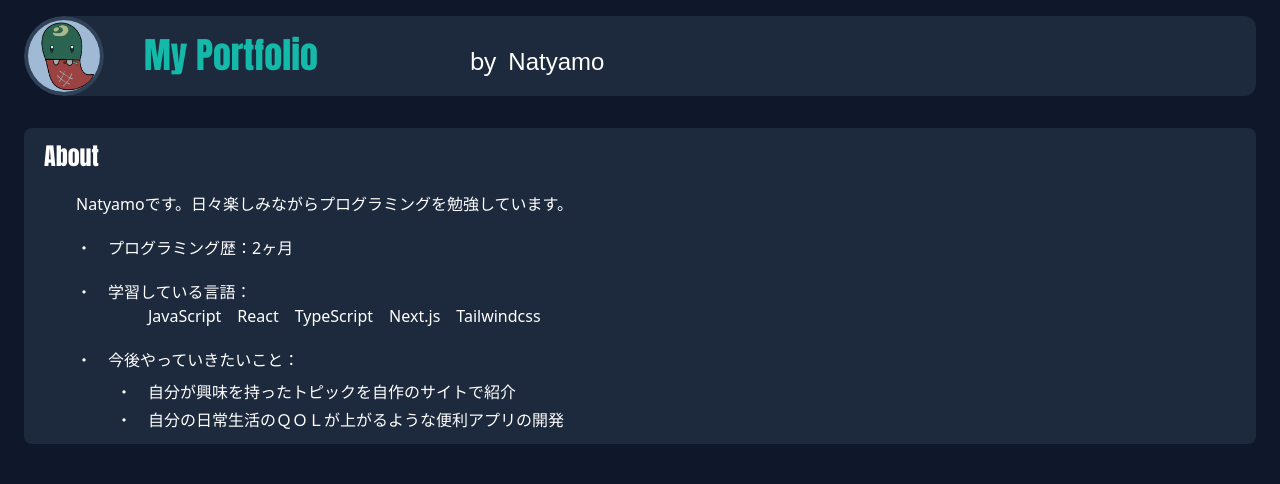
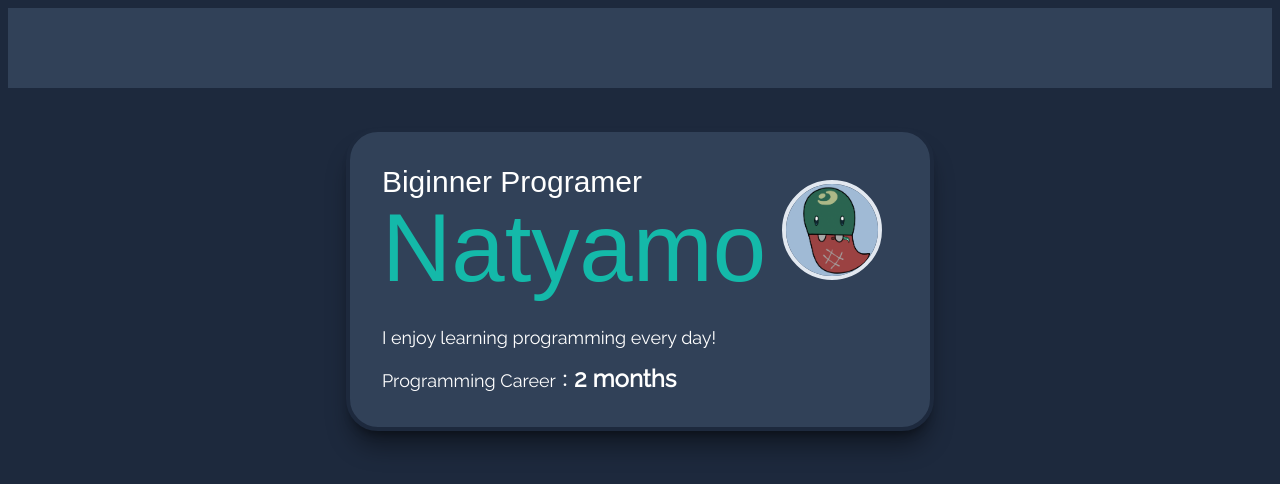
Before and after one commit to Natyamo/My-Portfolio, a Next.js app: page / in a window 1280 px wide. Shown: the top 484 px of the page. Built offline with nearby package versions, Linux system fonts and the light colour scheme; a web font is replaced by a local one.

Commit message:
ChangeTopTitle

```diff
--- a/src/app/layout.tsx
+++ b/src/app/layout.tsx
@@ -1,5 +1,5 @@
 import type { Metadata } from "next";
-import { Anton, Darumadrop_One } from "next/font/google";
+import { Anton, Darumadrop_One, Raleway } from "next/font/google";
 import "@/styles/globals.css";
 
 export const metadata: Metadata = {
@@ -9,7 +9,7 @@ export const metadata: Metadata = {
 
 //google fonts settings
 const anton = Anton({
-  weight: "400",
+  weight: ["400"],
   subsets: ["latin"],
   variable: "--font-anton",
 });
@@ -20,6 +20,12 @@ const darumadrop1 = Darumadrop_One({
   variable: "--font-daruma1",
 });
 
+const raleway = Raleway({
+  weight: ["400"],
+  subsets: ["latin"],
+  variable: "--font-raleway",
+});
+
 export default function RootLayout({
   children,
 }: Readonly<{
@@ -27,7 +33,7 @@ export default function RootLayout({
 }>) {
   return (
     <html lang="ja">
-      <body className={`${anton.variable} ${darumadrop1.variable} font-sans antialiased bg-slate-900 text-white`}
+      <body className={`${anton.variable} ${darumadrop1.variable} ${raleway.variable} font-sans antialiased bg-slate-800 text-white`}
       >
         {children}
       </body>
--- a/src/app/page.tsx
+++ b/src/app/page.tsx
@@ -1,19 +1,14 @@
 import Image from "next/image";
-import "@/styles/globals.css"
-import TitleIcon from "@/components/TitleName/TitleIcon";
-import { MyProfileText } from "@/components/MyProfile/MyProfileText";
-
+import "@/styles/globals.css";
+import TopProfile from "@/components/TopProfile/TopProfile";
 
 export default function Home() {
-  const langs = ["JavaScript", "React", "TypeScript", "Next.js", "Tailwindcss"]
   return (
     <div>
-      <header className="px-6 py-4">
-        <TitleIcon name="Natyamo" />
-      </header>
-      <main className="px-6 py-4">
-        <MyProfileText name="Natyamo" career={2} langs={langs}/>
-      </main>
+      <div className="bg-slate-700 py-10 m-2"></div>
+      <div className="flex justify-center items-center py-8 m-2">
+        <TopProfile name="Natyamo" career={2} />
+      </div>
     </div>
   );
 }
--- a/src/components/MyProfile/MyProfileText.tsx
+++ b/src/components/MyProfile/MyProfileText.tsx
@@ -1,25 +1,14 @@
-import { TextProps } from "@/types/type";
+import { TopProps } from "@/types/type";
 import { FC } from "react";
 import "@/styles/globals.css"
 
-export const MyProfileText: FC<TextProps> = props => {
+export const MyProfileText: FC<TopProps> = props => {
     const { name, career, langs } = props;
 
-    const getMonthOrYear = (career?: number)=> {
-        if (career === undefined) return "不明";
-        if (career < 12) return `${career}ヶ月`;
-        const year = Math.floor(career / 12);
-        if (career < 24) return `${year}年`;
-        return `${year}年以上`;
-    }
+
     return (
-        <div className=" bg-slate-800 rounded-lg">
-            <div className="px-5 py-3">
-                <h2 className="text-2xl font-anton">About</h2>
-                <p className="mt-5 mx-8">{name}です。日々楽しみながらプログラミングを勉強しています。</p>
-                <div className="mx-8">
-                    <p className="mt-5">・　プログラミング歴：{getMonthOrYear(career)}</p>
-                    <div>
+        <div>
+            <div>
                         <p className="mt-5">・　学習している言語：</p>
                         <div className="flex mx-18 space-x-4">
                             {langs?.map((lang, index) => (
@@ -31,10 +20,8 @@ export const MyProfileText: FC<TextProps> = props => {
                         <p className="mt-5">・　今後やっていきたいこと：</p>
                         <ul className="mt-2 mx-10">
                             <li>・　自分が興味を持ったトピックを自作のサイトで紹介</li>
-                            <li className="mt-1">・　自分の日常生活のＱＯＬが上がるような便利アプリの開発</li>
+                            <li className="mt-1">・　自分の日常生活の QOL <small>( Quality Of Life )</small> が上がるような便利アプリの開発</li>
                         </ul>
-                    </div>
-                </div>
             </div>
         </div>
     );
--- a/src/components/TitleName/TitleIcon.tsx
+++ /dev/null
@@ -1,25 +0,0 @@
-import Image from "next/image";
-import TitleText from "./TitleText";
-import { TextProps } from "@/types/type";
-import { FC } from "react";
-import "@/styles/globals.css"
-
-const TitleIcon: FC<TextProps> = props => {
-    return (
-        <div className="flex items-center gap-x-10 bg-slate-800 rounded-l-[40px] rounded-r-xl h-20 overflow-hidden">
-            <div className="w-20 h-20 rounded-full overflow-hidden">
-                <Image
-                    src="/TitleIcon.png"
-                    alt="My-Icon"
-                    width={80}
-                    height={80}
-                    className="rounded-full object-cover border-4 border-slate-700
-                     transition delay-150 duration-500 hover:scale-110"
-                />
-            </div>
-            <TitleText name="Natyamo" />
-        </div>
-    )
-}
-
-export default TitleIcon;
--- a/src/components/TitleName/TitleText.tsx
+++ /dev/null
@@ -1,18 +0,0 @@
-import React, { Children, FC } from "react";
-import "@/styles/globals.css";
-import { TextProps } from "@/types/type";
-
-const TitleText: FC<TextProps> = props => {
-    const { name } = props;
-    return (
-        <h1 className="relative">
-            <span className="text-4xl font-anton mr-35 animate-gradatecolor">My Portfolio</span>
-            <span className="text-2xl">
-                <span className="mx-3">by</span>
-                <span className="font-daruma1">{name}</span>
-            </span>
-        </h1>
-    )
-}
-
-export default TitleText;
--- /dev/null
+++ b/src/components/TopProfile/TopIcon.tsx
@@ -0,0 +1,21 @@
+import Image from "next/image";
+import { FC } from "react";
+import "@/styles/globals.css"
+
+const TopIcon: FC = props => {
+    return (
+        <div className="p-2">
+            <div className="p-2 overflow-hidden">
+                <Image
+                    src="/TitleIcon.png"
+                    alt="My-Icon"
+                    width={100}
+                    height={100}
+                    className="rounded-full object-cover border-4 border-slate-200 transition delay-150 duration-500 hover:scale-110"
+                />
+            </div>
+        </div>
+    )
+}
+
+export default TopIcon;
--- /dev/null
+++ b/src/components/TopProfile/TopProfile.tsx
@@ -0,0 +1,25 @@
+import React, { FC } from "react";
+import "@/styles/globals.css";
+import { TopProps } from "@/types/type";
+import TopTitle from "./TopTitle";
+import TopIcon from "./TopIcon";
+import TopText from "./TopText";
+
+
+const TopProfile: FC<TopProps> = props => {
+    const { name, career } = props;
+
+    return (
+        <div>
+            <section className="bg-slate-700 p-8 rounded-4xl border-4 border-slate-800 shadow-xl/40">
+                <div className="flex">
+                    <TopTitle name={name} />
+                    <TopIcon />
+                </div>
+                <TopText career={career} />
+            </section>
+        </div>
+    );
+}
+
+export default TopProfile;
--- /dev/null
+++ b/src/components/TopProfile/TopText.tsx
@@ -0,0 +1,24 @@
+import { TopProps } from "@/types/type";
+import { FC } from "react";
+import "@/styles/globals.css";
+
+const TopText: FC<TopProps> = props => {
+    const { career } = props;
+
+    const getMonthOrYear = (career?: number)=> {
+        if (career === undefined) return "undefined";
+        if (career < 12) return `${career} months`;
+        const year = Math.floor(career / 12);
+        if (career < 24) return `${year} year`;
+        return `${year} years`;
+    }
+
+    return (
+        <div className="mt-7 text-[18px] font-raleway">
+            <p>I enjoy learning programming every day!</p>
+            <p className="mt-3">Programming Career：<strong className="text-2xl">{getMonthOrYear(career)}</strong></p>
+        </div>
+    )
+}
+
+export default TopText;
--- /dev/null
+++ b/src/components/TopProfile/TopTitle.tsx
@@ -0,0 +1,15 @@
+import React, { FC } from "react";
+import "@/styles/globals.css";
+import { TopProps } from "@/types/type";
+
+const TopTitle: FC<TopProps> = props => {
+    const { name } = props;
+    return (
+        <div>
+            <h1 className="text-3xl font-daruma1">Biginner Programer</h1>
+            <h2 className="text-8xl font-daruma1 animate-gradatecolor">{name}</h2>
+        </div>
+    )
+}
+
+export default TopTitle;
--- a/src/styles/globals.css
+++ b/src/styles/globals.css
@@ -3,6 +3,7 @@
 @theme inline {
     --font-anton: var(--font-anton);
     --font-daruma1: var(--font-daruma1);
+    --font-raleway: var(--font-raleway);
 }
 
 @theme {
--- a/src/types/type.ts
+++ b/src/types/type.ts
@@ -1,5 +1,5 @@
 
-export type TextProps = {
+export type TopProps = {
     name?: string;
     //career は月数(〇ヶ月)で記述
     career?: number;
```
